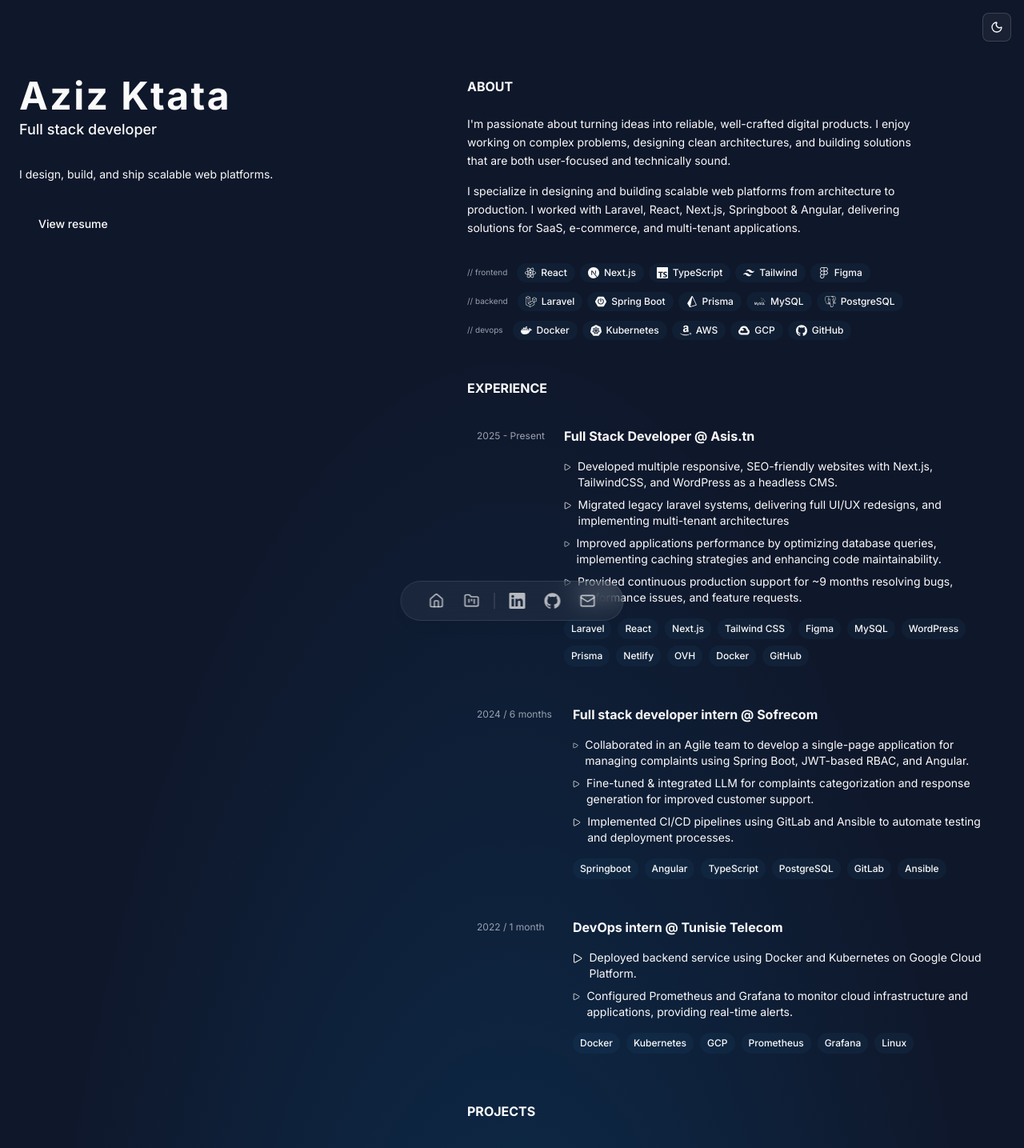
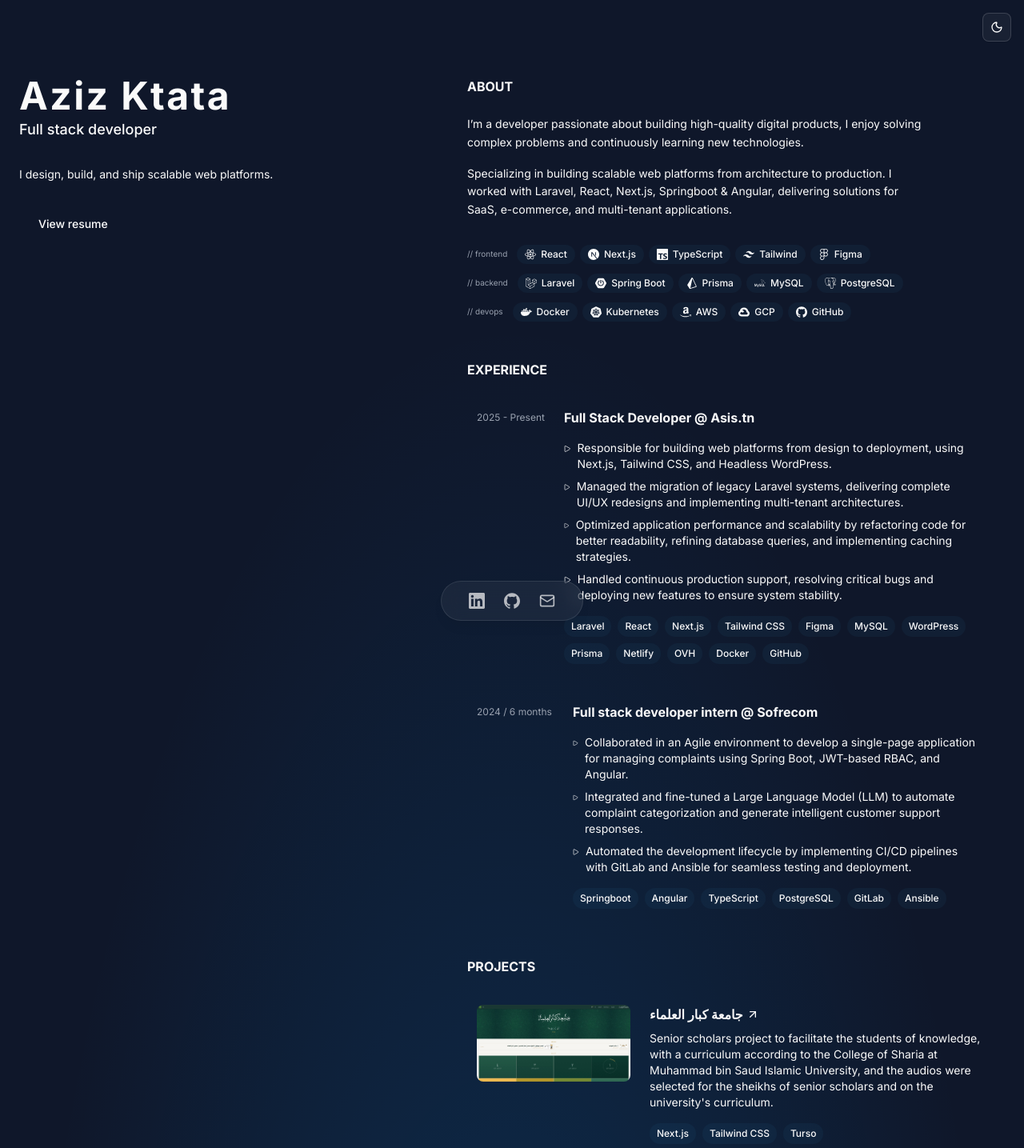
Before and after one commit to azizktata/portfolio, a Next.js app: page / in a window 1280 px wide. Shown: the top 1435 px of the page at 80% size. Built offline with nearby package versions, Linux system fonts and the light colour scheme.

Commit message:
update content

```diff
--- a/app/page.tsx
+++ b/app/page.tsx
@@ -1,12 +1,12 @@
 import { Button } from "@/components/ui/button";
 import { ArrowUpRight } from "lucide-react";
 import thelandlord from "../public/thelandlord.png";
+import kibbaroulama from "../public/kibar-oulama.jpg";
 import ramtec from "../public/ramtec-1.png";
 import timesheet from "../public/timesheet-1.png";
 import CardProject from "@/components/card-project";
 import Link from "next/link";
 import CardExperiance from "@/components/card-experiance";
-import { SiGithub, SiLinkedin } from "react-icons/si";
 import TechStack from "@/components/tech-stack";
 
 export default function Home() {
@@ -75,13 +75,11 @@
           <h2 className="uppercase font-bold text-md mb-6">About</h2>
           <div className="mb-8 flex flex-col gap-4">
             <p className="text-sm max-w-xl md:max-w-md lg:max-w-xl text-foreground leading-relaxed">
-              I&apos;m passionate about turning ideas into reliable, well-crafted
-              digital products. I enjoy working on complex problems, designing
-              clean architectures, and building solutions that are both
-              user-focused and technically sound.
+              I’m a developer passionate about building high-quality digital
+              products, I enjoy solving complex problems and continuously learning new technologies.
             </p>
             <p className="text-sm max-w-xl md:max-w-md lg:max-w-xl text-foreground leading-relaxed">
-              I specialize in designing and building scalable web platforms from
+              Specializing in building scalable web platforms from
               architecture to production. I worked with Laravel, React, Next.js,
               Springboot & Angular, delivering solutions for SaaS, e-commerce,
               and multi-tenant applications.
@@ -97,10 +95,10 @@
                 timeline="2025 - Present"
                 position="Full Stack Developer @ Asis.tn"
                 description={[
-                  "Developed multiple responsive, SEO-friendly websites with Next.js, TailwindCSS, and WordPress as a headless CMS.",
-                  "Migrated legacy laravel systems, delivering full UI/UX redesigns, and implementing multi-tenant architectures",
-                  "Improved applications performance by optimizing database queries, implementing caching strategies and enhancing code maintainability.",
-                  "Provided continuous production support for ~9 months resolving bugs, performance issues, and feature requests.",
+                  "Responsible for building web platforms from design to deployment, using Next.js, Tailwind CSS, and Headless WordPress.",
+                  "Managed the migration of legacy Laravel systems, delivering complete UI/UX redesigns and implementing multi-tenant architectures.",
+                  "Optimized application performance and scalability by refactoring code for better readability, refining database queries, and implementing caching strategies.",
+                  "Handled continuous production support, resolving critical bugs and deploying new features to ensure system stability.",
                 ]}
                 techStack={[
                   "Laravel",
@@ -121,9 +119,9 @@
                 timeline="2024 / 6 months"
                 position="Full stack developer intern @ Sofrecom"
                 description={[
-                  "Collaborated in an Agile team to develop a single-page application for managing complaints using Spring Boot, JWT-based RBAC, and Angular.",
-                  "Fine-tuned & integrated LLM for complaints categorization and response generation for improved customer support.",
-                  "Implemented CI/CD pipelines using GitLab and Ansible to automate testing and deployment processes.",
+                  "Collaborated in an Agile environment to develop a single-page application for managing complaints using Spring Boot, JWT-based RBAC, and Angular.",
+                  "Integrated and fine-tuned a Large Language Model (LLM) to automate complaint categorization and generate intelligent customer support responses.",
+                  "Automated the development lifecycle by implementing CI/CD pipelines with GitLab and Ansible for seamless testing and deployment.",
                 ]}
                 techStack={[
                   "Springboot",
@@ -134,7 +132,7 @@
                   "Ansible",
                 ]}
               />
-              <CardExperiance
+              {/* <CardExperiance
                 timeline="2022 / 1 month"
                 position="DevOps intern @ Tunisie Telecom"
                 description={[
@@ -149,12 +147,21 @@
                   "Grafana",
                   "Linux",
                 ]}
-              />
+              /> */}
             </div>
           </div>
           <div id="projects" className="">
             <h2 className="text-md font-bold mb-6 uppercase">Projects</h2>
             <div className="group/list">
+              <CardProject
+                title="جامعة كبار العلماء"
+                description="Senior scholars project to facilitate the students of knowledge, with a curriculum according to the College of Sharia at Muhammad bin Saud Islamic University, and the audios were selected for the sheikhs of senior scholars and on the university's curriculum."
+                // The system includes a certified channel manager connected to 50+ global booking platforms, end-to-end reservation management, owner and guest portals, online check-in, CRM, accounting, and automation features.
+                imageSrc={kibbaroulama}
+                link="https://kibbarulmauniversity.netlify.app/"
+                techStack={["Next.js", "Tailwind CSS", "Turso"]}
+                link="/projects#kibar-oulama"
+              />
               <CardProject
                 title="Property rental management system"
                 description="A multi-tenant SaaS platform for property rental management with a certified channel manager (50+ booking platforms), full reservation lifecycle management, owner & guest portals, CRM, accounting, and automation. Currently used by 10 active users."
--- a/app/projects/page.tsx
+++ b/app/projects/page.tsx
@@ -15,6 +15,8 @@
 import parcauto from "../../public/parcauto.png";
 import truvisory from "../../public/truvisory.png";
 import groupeagence from "../../public/groupeagence.png";
+import kibbaroulama from "../../public/kibar-oulama.jpg";
+
 export default function Projects() {
   return (
     <div className="flex min-h-screen items-center justify-center bg-background ">
@@ -31,6 +33,17 @@
           <h2 className="text-4xl font-bold">All Projects</h2>
         </div>
         <div className="flex flex-col gap-12  mx-auto w-full">
+          <CardProjectV2
+            subtitle="Kibar Oulama University"
+            title="E-learning Platform for Islamic Studies"
+            description="Senior scholars project to facilitate the students of knowledge, with a curriculum according to the College of Sharia at Muhammad bin Saud Islamic University, and the audios were selected for the sheikhs of senior scholars and on the university's curriculum."
+            imageSrc={kibbaroulama}
+            liveDemo="https://kibbarulmauniversity.netlify.app/"
+            techStack={["Next.js", "Tailwind CSS", "Turso"]}
+            id="kibar-oulama"
+
+
+          />
           <CardProjectV2
             subtitle="TheLandlord"
             title="Property Management Platform"
--- a/components/bottom-navbar.tsx
+++ b/components/bottom-navbar.tsx
@@ -51,7 +51,7 @@
           "shadow-lg shadow-black/5"
         )}
       >
-        {navLinks.map((link) => (
+        {/* {navLinks.map((link) => (
           <Link
             key={link.label}
             href={link.href}
@@ -65,7 +65,7 @@
             <link.icon className="w-5 h-5" />
           </Link>
         ))}
-        <div className="w-px h-5 bg-foreground/20 mx-1" />
+        <div className="w-px h-5 bg-foreground/20 mx-1" /> */}
         {socialLinks.map((link) => (
           <Link
             key={link.label}
```
Also changed, not shown: public/kibar-oulama.jpg (added), 1 other file (tests, documents, lock files or other folders).
